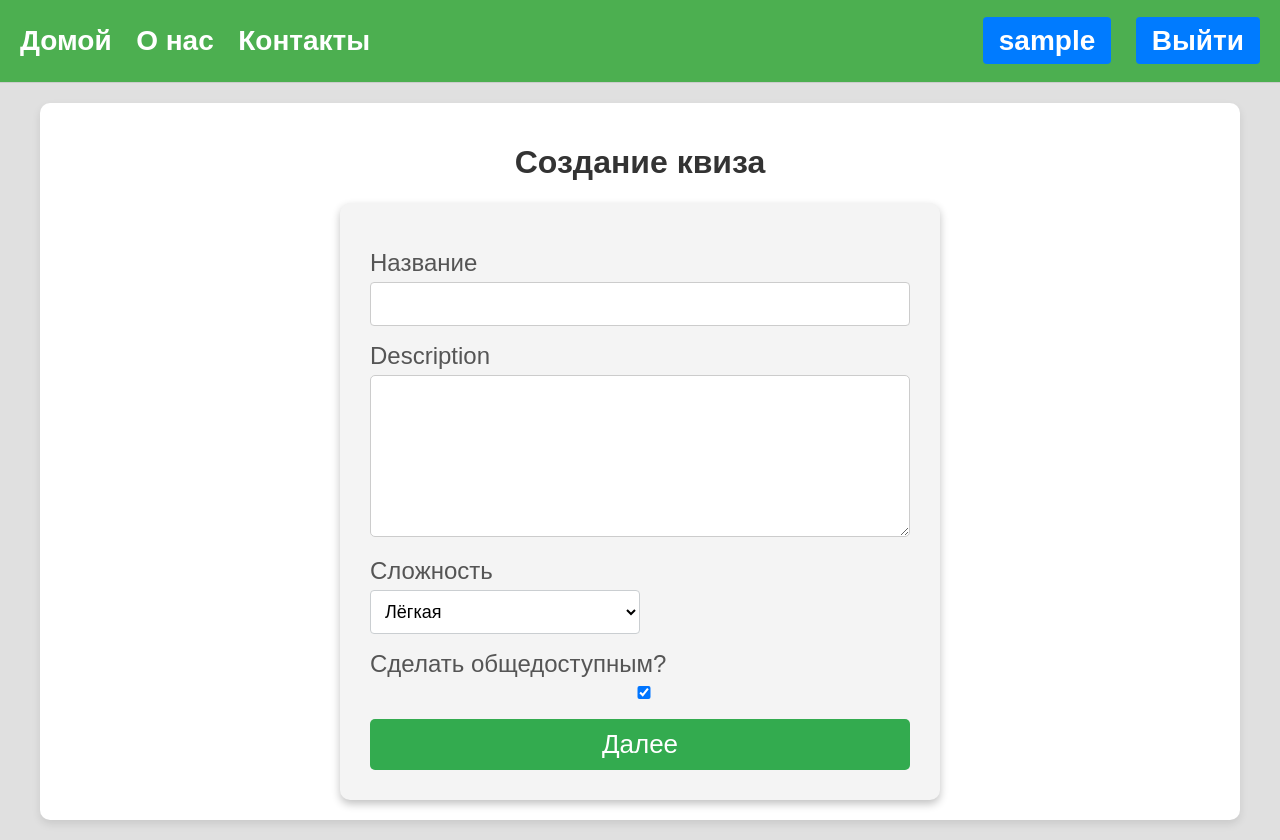
After one commit to 4eLoBeK-001/Quiz, a Django app: page /quiz/create/ in a window 1280 px wide. The commit adds this page. Run offline with Django 4.2, Linux system fonts and the light colour scheme; the visitor is signed in with stand-in values (Sample User, id 1).

Commit message:
created quiz

```diff
--- a/quiz/quiz/settings.py
+++ b/quiz/quiz/settings.py
@@ -132,5 +132,6 @@ STATIC_URL = 'static/'
 
 DEFAULT_AUTO_FIELD = 'django.db.models.BigAutoField'
 
+LOGIN_URL = 'account:login_user'
 
 AUTH_USER_MODEL = 'user.User'
--- /dev/null
+++ b/quiz/quiz_app/forms.py
@@ -0,0 +1,19 @@
+from django import forms
+
+from quiz_app.models import Quiz
+
+
+class CreateQuizForm(forms.ModelForm):
+
+    description = forms.CharField(widget=forms.Textarea(attrs={'rows': 5}))
+
+    class Meta:
+        model = Quiz
+        fields = ('name', 'description', 'difficult', 'is_show')
+
+        labels = {
+            'name': 'Название',
+            'description': 'Описание',
+            'difficult': 'Сложность',
+            'is_show': 'Сделать общедоступным?'
+        }
--- a/quiz/quiz_app/static/quiz_app/style/style.css
+++ b/quiz/quiz_app/static/quiz_app/style/style.css
@@ -35,6 +35,7 @@ body {
     justify-content: center;
     align-items: center;
 }
+
 
 .button-row {
     display: flex;
@@ -75,3 +76,102 @@ body {
     background-color: #ba2020;
     transition: 0.5s;
 }
+
+
+
+.main-content {
+    position: relative;
+    background-color: white;
+    margin: 20px auto;
+    padding: 20px;
+    max-width: 1200px;
+    min-height: 85vh;
+    height: auto;
+    border-radius: 10px;
+    box-shadow: 0 4px 8px rgba(0, 0, 0, 0.1);
+}
+
+.container-title-text{
+    text-align: center;
+}
+
+.form-container {
+    width: 600px;
+    background: rgb(244, 244, 244);
+    padding: 30px;
+    border-radius: 10px;
+    box-shadow: 0 4px 8px rgba(0, 0, 0, 0.243);
+    margin: 0 auto;
+}
+
+
+.form-group {
+    margin-bottom: 15px;
+}
+
+.form-group label {
+    display: block;
+    margin-bottom: 5px;
+    font-size: 24px;
+    color: #555;
+}
+
+.form-group input {
+    width: 100%;
+    padding: 8px;
+    font-size: 22px;
+    border: 1px solid #ccc;
+    border-radius: 4px;
+    box-sizing: border-box;
+}
+
+.form-group input:focus {
+    border-color: #007BFF;
+    outline: none;
+}
+
+.btn-submit {
+    width: 100%;
+    padding: 10px 15px;
+    background-color: #33ab4f;
+    color: white;
+    border: none;
+    border-radius: 5px;
+    font-size: 26px;
+    cursor: pointer;
+    transition: background-color 0.3s;
+}
+
+
+.btn-submit:hover {
+    background-color: #329347;
+}
+
+select {
+    width: 50%;
+    font-size: 18px;
+    padding: 10px 0 10px 10px;
+    background-color: #fff;
+    border: 1px solid #caced1;
+    border-radius: 0.25rem;
+    color: #000;
+    cursor: pointer;
+}
+
+select:focus {
+    border: 1px solid #007BFF
+}
+
+.form-input, textarea {
+    width: 100%;
+    padding: 10px;
+    font-size: 24px;
+    border: 1px solid #ccc;
+    border-radius: 5px;
+    outline: none;
+    transition: border-color 0.3s;
+}
+
+textarea {
+    resize: vertical;
+}
--- /dev/null
+++ b/quiz/quiz_app/templates/quiz_app/create_quiz.html
@@ -0,0 +1,27 @@
+{% extends 'base.html' %}
+
+
+{% block content %}
+
+<main class="main-content">
+    <div class="container">
+        <h1 class="container-title-text">Создание квиза</h1>
+
+        <form action="" method="post" enctype="multipart/form-data" class="form-container">
+            {% csrf_token %}
+
+            <div class="form-error">{{ form.non_field_errors }}</div>
+
+            {% for f in form %}
+            <div class="form-group">
+                <p><label class="form_label" for="{{ f.id_for_label }}">{{ f.label }}</label>{{ f }}</p>
+                <div class="form_error">{{ f.errors }} </div>
+            </div>
+            {% endfor %}
+            <button class="btn btn-submit" type="submit">Далее</button>
+
+        </form>
+    </div>
+</main>
+
+{% endblock content %}
--- a/quiz/quiz_app/templates/quiz_app/home.html
+++ b/quiz/quiz_app/templates/quiz_app/home.html
@@ -5,7 +5,7 @@
 
 <main class="home-main-content">
     <div class="button-row">
-        <a href="" class="btn big-btn">Создать свою викторину</a>
+        <a href="{% url 'create_quiz' %}" class="btn big-btn">Создать свою викторину</a>
         <a href="" class="btn big-btn">Посмотреть свой профиль</a>
         <a href="" class="btn big-btn">Глянуть список викторин</a>
     </div>
--- a/quiz/quiz_app/urls.py
+++ b/quiz/quiz_app/urls.py
@@ -3,5 +3,6 @@ from django.urls import path
 from quiz_app import views
 
 urlpatterns = [
-    path('home/', views.home, name='home')
+    path('home/', views.home, name='home'),
+    path('quiz/create/', views.create_quiz, name='create_quiz')
 ]
--- a/quiz/quiz_app/views.py
+++ b/quiz/quiz_app/views.py
@@ -1,7 +1,28 @@
-from django.shortcuts import render
+from django.shortcuts import redirect, render
+from django.contrib.auth.decorators import login_required
+from django.urls import reverse
+
+from quiz_app.forms import CreateQuizForm
 
 # Create your views here.
 
 
 def home(request):
     return render(request, 'quiz_app/home.html')
+
+@login_required
+def create_quiz(request):
+    if request.method == 'POST':
+        form = CreateQuizForm(request.POST)
+        if form.is_valid():
+            quiz = form.save(commit=False)
+            quiz.author = request.user
+            quiz.save()
+            return redirect(reverse('home'))
+    else:
+        form = CreateQuizForm()
+
+    context = {
+        'form': form
+    }
+    return render(request, 'quiz_app/create_quiz.html', context)
--- a/quiz/templates/base.html
+++ b/quiz/templates/base.html
@@ -11,7 +11,7 @@
 <body>
     <header class="site-header">
         <nav class="nav-left">
-            <a href="">Домой</a>
+            <a href="{% url 'home' %}">Домой</a>
             <a href="#">О нас</a>
             <a href="#">Контакты</a>
         </nav>
```
